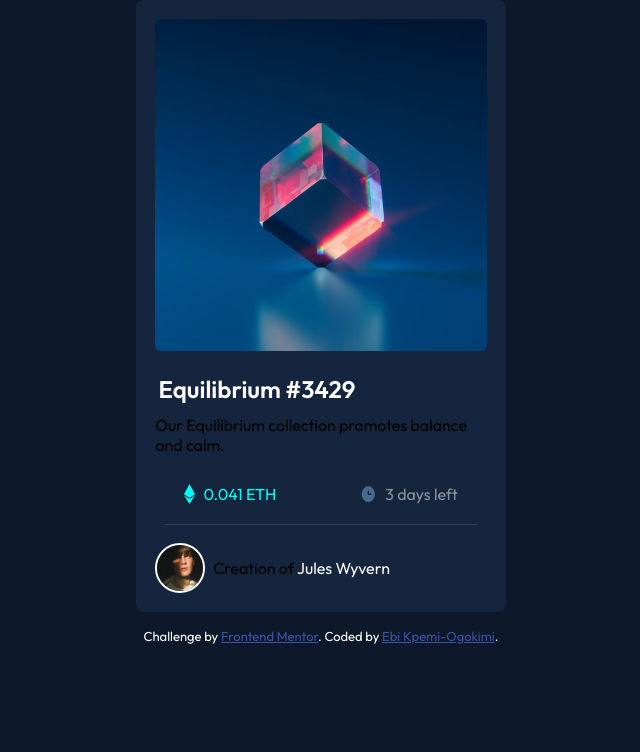
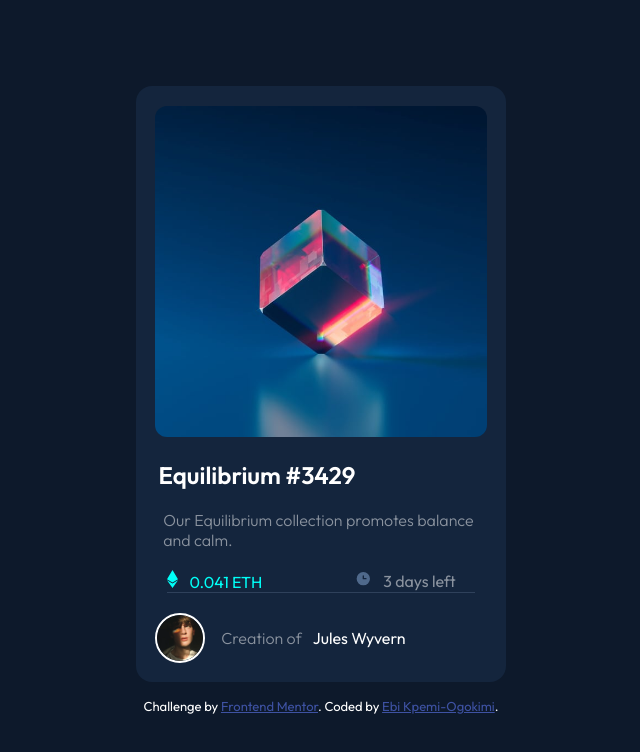
Before and after one commit to Ebi27/nft-preview-card-component-main, a plain HTML site: page index.html in a window 1280 px wide. Shown: the whole page, without its empty margins (319-959 px from the left). Drawn offline with Linux system fonts and the light colour scheme.

Commit message:
commit on NFT-Preview-Card

```diff
--- a/index.html
+++ b/index.html
@@ -4,7 +4,6 @@
     <meta charset="UTF-8" />
     <meta name="viewport" content="width=device-width, initial-scale=1.0" />
     <!-- displays site properly based on user's device -->
-
     <link
       rel="icon"
       type="image/png"
@@ -17,9 +16,9 @@
   <body>
     <div class="container">
       <article class="main-image">
-        <img src="./images/image-equilibrium.jpg" alt="" />
+        <img src="./images/image-equilibrium.jpg" alt="Equilibrium" />
         <div>
-          <img src="./images/icon-view.svg" alt="" />
+          <img src="./images/icon-view.svg" alt="icon-view" />
         </div>
       </article>
 
@@ -29,8 +28,8 @@
       </article>
       <article>
         <ul>
-          <li><img src="./images/icon-ethereum.svg" alt="" /> 0.041 ETH</li>
-          <li><img src="./images/icon-clock.svg" alt="" /> 3 days left</li>
+          <li><img src="./images/icon-ethereum.svg" alt="icon-ethereum" /> 0.041 ETH</li>
+          <li><img src="./images/icon-clock.svg" alt="icon-clock" /> 3 days left</li>
         </ul>
       </article>
 
--- a/styles.css
+++ b/styles.css
@@ -7,19 +7,23 @@
 body {
   font-family: "Outfit", sans-serif;
   background-color: hsl(217, 54%, 11%);
+  display: flex;
+  flex-direction:column;
+  justify-content: center;
+  min-height: 100vh;
 }
 img {
   max-width: 100%;
-  border-radius: 6px;
+  border-radius: 12px;
 }
 .container .main:hover {
   background-color: hsl(178, 100%, 50%);
-  background-image: .images/;
+
 }
 .container {
   background-color: hsl(216, 50%, 16%);
   padding: 1.2rem;
-  border-radius: 0.5rem;
+  border-radius: 1.0rem;
   margin-bottom: 2rem;
 }
 .container h2 {
@@ -36,8 +40,8 @@ cursor:pointer;
   list-style: none;
   display: flex;
   justify-content: space-between;
-  padding: 1.2rem;
-  margin: 10px;
+  padding-right: 1.2rem;
+  margin: 12px;
   border-bottom: 1px solid hsl(215, 32%, 27%);
 }
 .container .main-image {
@@ -62,11 +66,12 @@ opacity:1;
     top:50%;
     transform: translate(-50%, -50%)
 }
-.container .main-image
+
 .container p {
   color: hsl(0, 0%, 100%);
   opacity: 0.5;
   font-weight: 300;
+  padding: 0.5rem;
 }
 .container .avatar p {
     margin-right: 3px;
@@ -78,9 +83,6 @@ opacity:1;
 .container ul li:last-child {
   color: hsl(0, 0%, 100%);
   opacity: 0.5;
-}
-.container ul li {
-  display: flex;
 }
 .container ul img {
   margin-right: 0.5rem;
```
